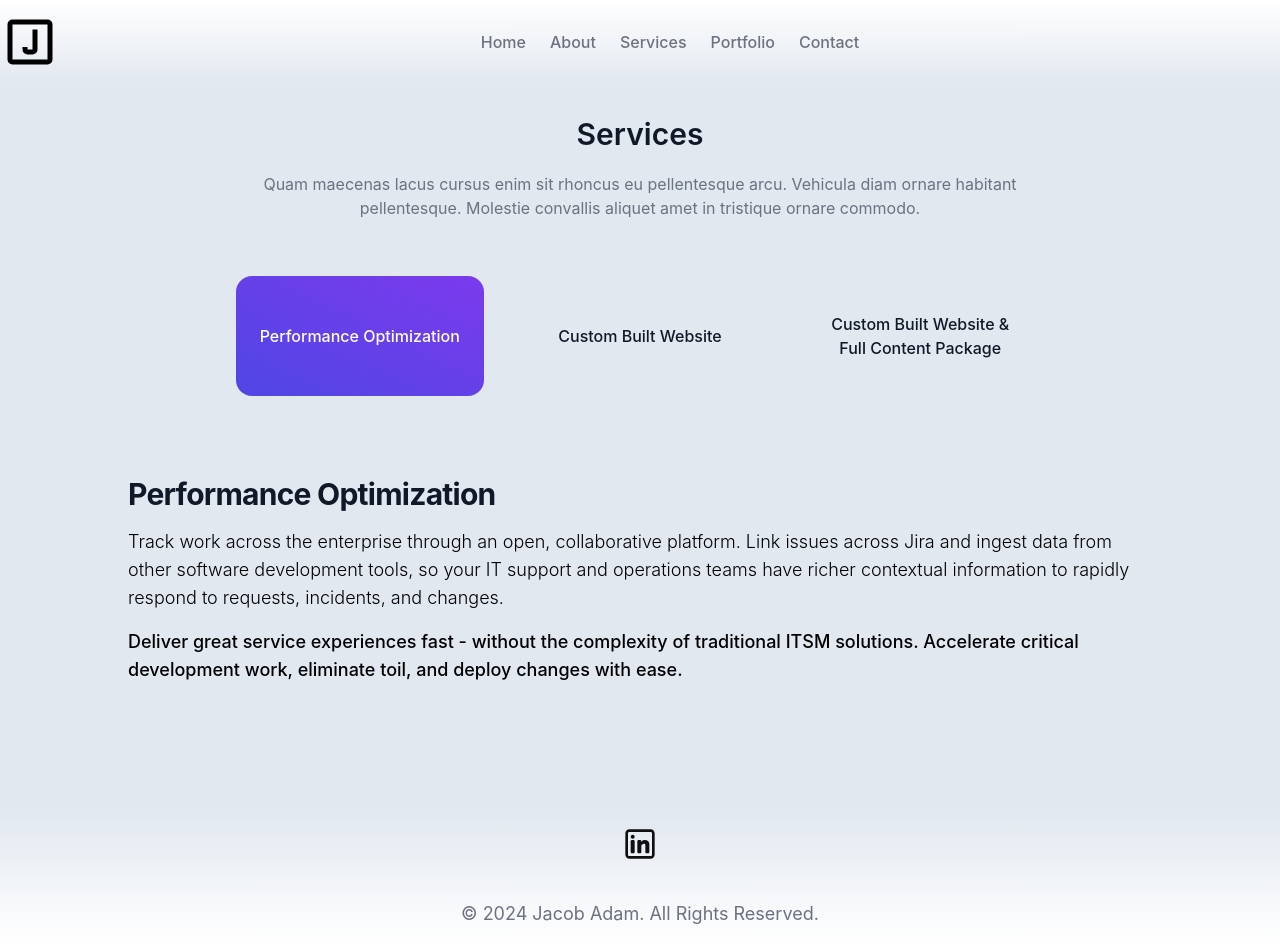
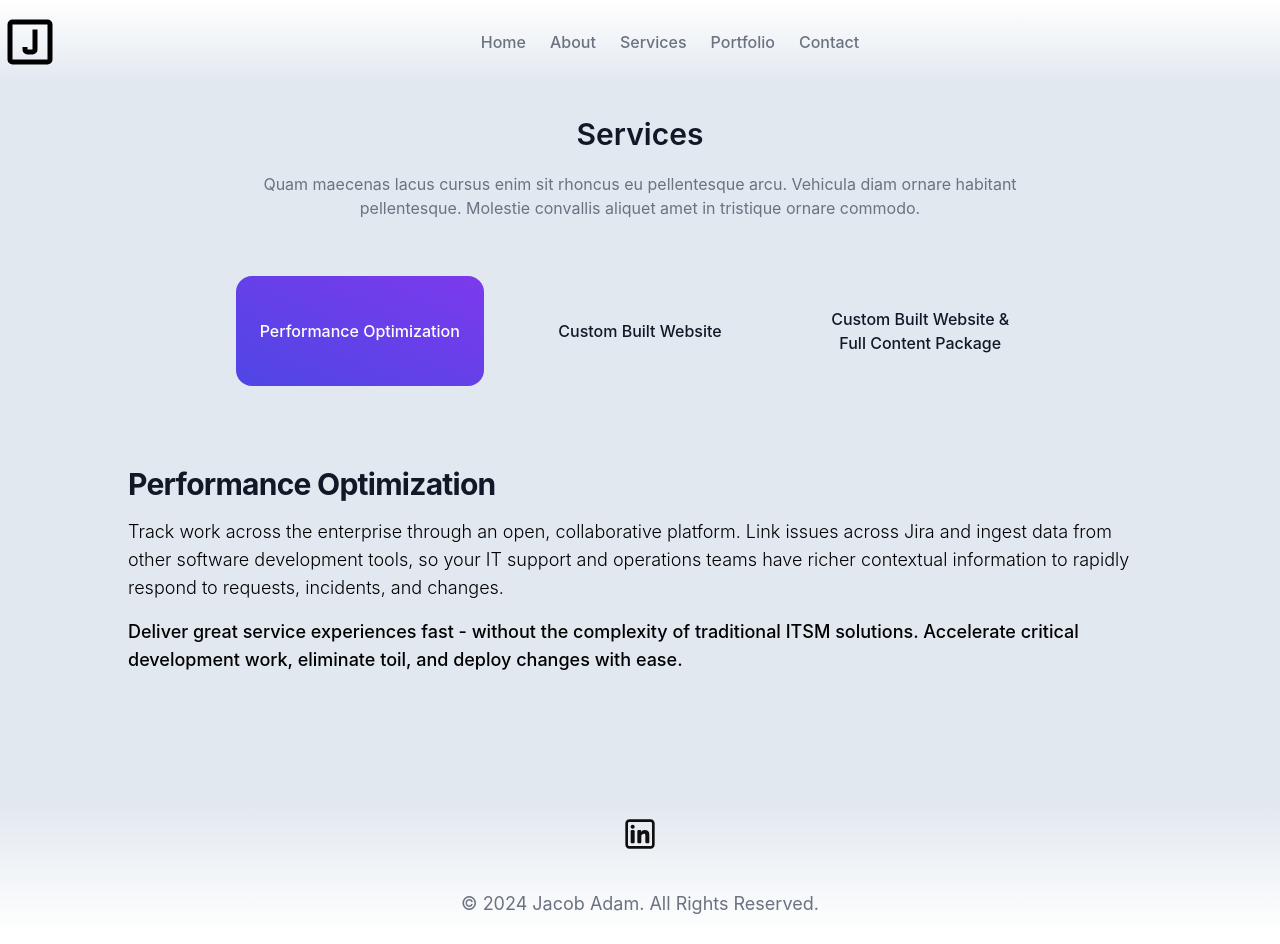
Before and after one commit to jacobadam/jacobadamdeveloper, a React (Create React App) app: page /services in a window 1280 px wide. Built offline with nearby package versions, Linux system fonts and the light colour scheme.

Commit message:
update size of pills

```diff
--- a/src/Services.js
+++ b/src/Services.js
@@ -49,7 +49,7 @@ export default function Services() {
                   <li key={tab.id} className="w-full">
                     <button
                       onClick={() => handleTabClick(tab.id)}
-                      className={`group flex items-center justify-center text-center gap-4 py-5 lg:py-9 px-6 bg-slate-200 rounded-2xl text-base font-medium text-gray-900 transition-all duration-500 w-full sm:min-h-[120px] hover:text-white hover:bg-gradient-to-tr from-indigo-600 to-violet-600 ${
+                      className={`group flex items-center justify-center text-center gap-4 py-5 lg:py-0 px-6 bg-slate-200 rounded-2xl text-base font-medium text-gray-900 transition-all duration-500 w-full sm:min-h-[110px] hover:text-white hover:bg-gradient-to-tr from-indigo-600 to-violet-600 ${
                         activeTab === tab.id
                           ? "bg-gradient-to-tr text-white"
                           : ""
```
